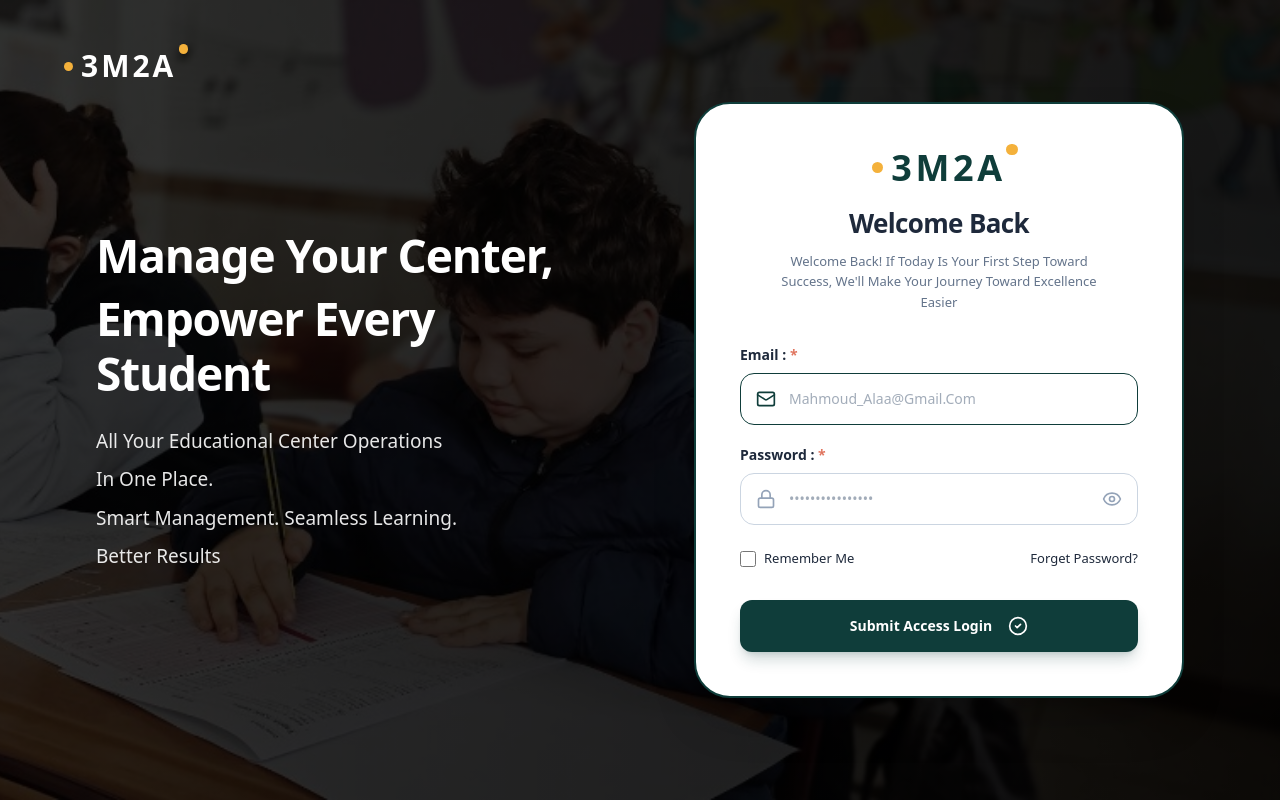
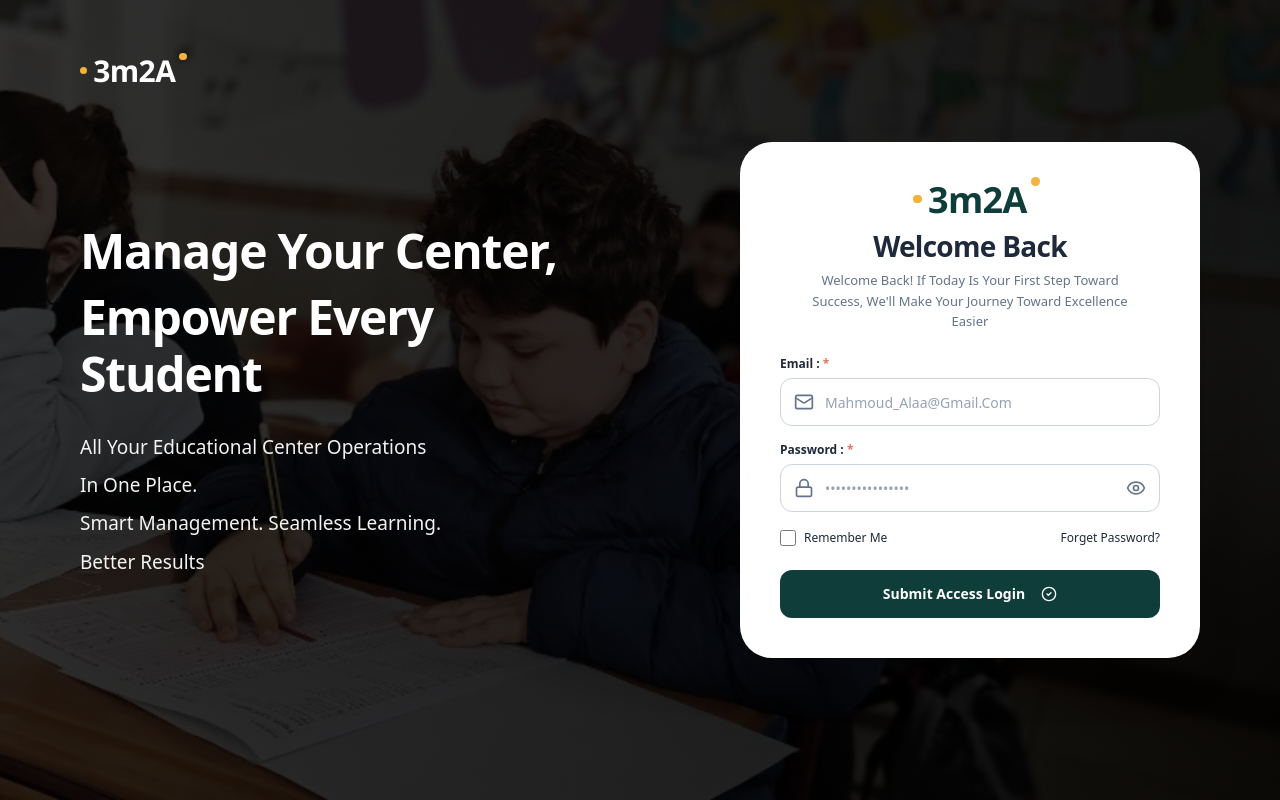
Before and after one commit to mohammedk7alid2004/EduCenterFront, a React (Vite) app: page /login in a window 1280 px wide. Built offline with nearby package versions, Linux system fonts and the light colour scheme; no server answers.

Commit message:
fix(auth): fix logo typography to 3m2A, clean hero layout, and perfect Figma card styling

```diff
--- a/src/features/auth/components/auth-logo.tsx
+++ b/src/features/auth/components/auth-logo.tsx
@@ -9,40 +9,54 @@ export function AuthLogo({
   size = 'md',
   className = '',
 }: AuthLogoProps): JSX.Element {
-  const sizeClasses = {
-    sm: 'text-xl',
+  const textColor = variant === 'light' ? '#FFFFFF' : '#0F3D3A';
+  const dotColor = '#F4B13B';
+
+  const sizes = {
+    sm: 'text-2xl',
     md: 'text-3xl',
     lg: 'text-4xl',
     xl: 'text-5xl md:text-6xl',
-  }[size];
-
-  const textColor = variant === 'light' ? 'text-card' : 'text-primary';
+  };
 
   return (
     <div
-      className={`inline-flex select-none items-center font-bold tracking-tight ${sizeClasses} ${className}`}
-      aria-label="3M2A"
+      className={`inline-flex select-none items-center font-black ${sizes[size]} ${className}`}
+      aria-label="3m2A"
     >
-      <div className="relative inline-flex items-center">
+      <div className="relative inline-flex items-center leading-none">
         {/* Leading golden dot */}
         <span
-          className="me-2 inline-block rounded-full bg-accent"
-          style={{ width: '0.3em', height: '0.3em' }}
+          className="me-1.5 inline-block rounded-full shrink-0"
+          style={{
+            backgroundColor: dotColor,
+            width: '0.24em',
+            height: '0.24em',
+            marginBottom: '0.05em',
+          }}
           aria-hidden="true"
         />
 
-        {/* 3M2A wordmark */}
+        {/* 3m2A wordmark - lowercase m, uppercase A */}
         <span
-          className={`font-black tracking-widest ${textColor}`}
-          style={{ fontFamily: 'system-ui, -apple-system, sans-serif' }}
+          style={{
+            color: textColor,
+            fontFamily: "'Segoe UI', -apple-system, BlinkMacSystemFont, Roboto, sans-serif",
+            fontWeight: 900,
+            letterSpacing: '-0.02em',
+          }}
         >
-          3M2A
+          3m2A
         </span>
 
         {/* Trailing upper golden dot */}
         <span
-          className="absolute -top-1 -end-3 inline-block rounded-full bg-accent"
-          style={{ width: '0.32em', height: '0.32em' }}
+          className="absolute -top-[0.12em] -end-[0.38em] rounded-full shrink-0"
+          style={{
+            backgroundColor: dotColor,
+            width: '0.25em',
+            height: '0.25em',
+          }}
           aria-hidden="true"
         />
       </div>
--- a/src/features/auth/components/login-form.tsx
+++ b/src/features/auth/components/login-form.tsx
@@ -48,18 +48,18 @@ export function LoginForm({
   });
 
   return (
-    <div className="w-full max-w-[490px] rounded-[36px] border-2 border-[#0F3D3A] bg-white p-8 shadow-2xl sm:p-11 text-start">
+    <div className="w-full max-w-[460px] rounded-[32px] bg-white p-8 sm:p-10 shadow-2xl text-start select-none">
       {/* Centered Logo */}
-      <div className="mb-4 flex justify-center text-center">
+      <div className="flex justify-center text-center">
         <AuthLogo variant="dark" size="lg" />
       </div>
 
       {/* Heading & Subtitle */}
-      <div className="mb-8 text-center">
-        <h2 className="text-[26px] font-bold tracking-tight text-[#1E293B]">
+      <div className="mt-3 text-center">
+        <h2 className="text-2xl font-bold tracking-tight text-[#1E293B] sm:text-[28px]">
           {t('auth.login.welcome')}
         </h2>
-        <p className="mx-auto mt-2 max-w-[340px] text-[13px] leading-[1.6] text-[#64748B]">
+        <p className="mx-auto mt-2 max-w-[320px] text-xs leading-[1.6] text-[#64748B] sm:text-[13px]">
           {t('auth.login.subtitle')}
         </p>
       </div>
@@ -68,7 +68,7 @@ export function LoginForm({
       {errorMessage && (
         <div
           role="alert"
-          className="mb-6 flex items-start gap-3 rounded-xl border border-danger/30 bg-danger/10 p-3.5 text-xs text-danger"
+          className="mt-5 flex items-start gap-2.5 rounded-xl border border-danger/30 bg-danger/10 p-3 text-xs text-danger"
         >
           <Icon name="alert" className="mt-0.5 size-4 shrink-0" />
           <span className="flex-1 font-medium">{errorMessage}</span>
@@ -76,14 +76,14 @@ export function LoginForm({
       )}
 
       {/* Form */}
-      <form onSubmit={handleSubmit(onSubmit)} className="space-y-5" noValidate>
+      <form onSubmit={handleSubmit(onSubmit)} className="mt-6 space-y-4" noValidate>
         {/* Email Field */}
         <div>
-          <label htmlFor="email" className="mb-2 block text-sm font-semibold text-[#1E293B]">
+          <label htmlFor="email" className="mb-1.5 block text-xs font-semibold text-[#1E293B]">
             {t('auth.login.emailLabel')} : <span className="text-[#E0745E]">*</span>
           </label>
           <div className="relative flex items-center">
-            <div className="pointer-events-none absolute start-4 flex items-center text-[#0F3D3A]">
+            <div className="pointer-events-none absolute start-3.5 flex items-center text-[#64748B]">
               <Icon name="mail" className="size-5" />
             </div>
             <input
@@ -92,24 +92,24 @@ export function LoginForm({
               autoComplete="email"
               placeholder={t('auth.login.emailPlaceholder')}
               disabled={isLoading}
-              className={`h-[52px] w-full rounded-[14px] border bg-white pe-4 ps-12 text-sm font-medium text-[#1E293B] placeholder:text-[#64748B]/60 transition focus:outline-none focus:ring-2 focus:ring-[#0F3D3A]/20 disabled:cursor-not-allowed disabled:opacity-50 ${
-                errors.email ? 'border-danger focus:border-danger' : 'border-[#0F3D3A]'
+              className={`h-[48px] w-full rounded-xl border bg-white pe-4 ps-11 text-sm text-[#1E293B] placeholder:text-[#94A3B8] transition focus:border-[#0F3D3A] focus:outline-none focus:ring-1 focus:ring-[#0F3D3A] disabled:cursor-not-allowed disabled:opacity-50 ${
+                errors.email ? 'border-danger' : 'border-slate-300'
               }`}
               {...register('email')}
             />
           </div>
           {errors.email?.message && (
-            <p className="mt-1.5 text-xs text-danger">{errors.email.message}</p>
+            <p className="mt-1 text-xs text-danger">{errors.email.message}</p>
           )}
         </div>
 
         {/* Password Field */}
         <div>
-          <label htmlFor="password" className="mb-2 block text-sm font-semibold text-[#1E293B]">
+          <label htmlFor="password" className="mb-1.5 block text-xs font-semibold text-[#1E293B]">
             {t('auth.login.passwordLabel')} : <span className="text-[#E0745E]">*</span>
           </label>
           <div className="relative flex items-center">
-            <div className="pointer-events-none absolute start-4 flex items-center text-[#94A3B8]">
+            <div className="pointer-events-none absolute start-3.5 flex items-center text-[#64748B]">
               <Icon name="lock" className="size-5" />
             </div>
             <input
@@ -118,33 +118,31 @@ export function LoginForm({
               autoComplete="current-password"
               placeholder={t('auth.login.passwordPlaceholder')}
               disabled={isLoading}
-              className={`h-[52px] w-full rounded-[14px] border bg-white pe-12 ps-12 text-sm font-medium text-[#1E293B] placeholder:text-[#64748B]/60 transition focus:outline-none focus:ring-2 focus:ring-[#0F3D3A]/20 disabled:cursor-not-allowed disabled:opacity-50 ${
-                errors.password
-                  ? 'border-danger focus:border-danger'
-                  : 'border-slate-300 focus:border-[#0F3D3A]'
+              className={`h-[48px] w-full rounded-xl border bg-white pe-11 ps-11 text-sm text-[#1E293B] placeholder:text-[#94A3B8] transition focus:border-[#0F3D3A] focus:outline-none focus:ring-1 focus:ring-[#0F3D3A] disabled:cursor-not-allowed disabled:opacity-50 ${
+                errors.password ? 'border-danger' : 'border-slate-300'
               }`}
               {...register('password')}
             />
             <button
               type="button"
               onClick={() => setShowPassword((prev) => !prev)}
-              className="absolute end-4 flex items-center text-[#94A3B8] transition hover:text-[#1E293B]"
+              className="absolute end-3.5 flex items-center text-[#64748B] transition hover:text-[#1E293B]"
               aria-label={showPassword ? 'Hide password' : 'Show password'}
             >
               <Icon name={showPassword ? 'eyeOff' : 'eye'} className="size-5" />
             </button>
           </div>
           {errors.password?.message && (
-            <p className="mt-1.5 text-xs text-danger">{errors.password.message}</p>
+            <p className="mt-1 text-xs text-danger">{errors.password.message}</p>
           )}
         </div>
 
         {/* Remember Me & Forget Password */}
-        <div className="flex items-center justify-between pt-1 text-[13px]">
+        <div className="flex items-center justify-between pt-0.5 text-xs">
           <label className="flex cursor-pointer items-center gap-2 select-none">
             <input
               type="checkbox"
-              className="size-4 rounded border-[#0F3D3A] text-[#0F3D3A] accent-[#0F3D3A] focus:ring-[#0F3D3A]/20"
+              className="size-4 rounded border-slate-300 text-[#0F3D3A] accent-[#0F3D3A] focus:ring-[#0F3D3A]"
               disabled={isLoading}
               {...register('rememberMe')}
             />
@@ -161,14 +159,14 @@ export function LoginForm({
         </div>
 
         {/* Submit Button */}
-        <div className="pt-3">
+        <div className="pt-2">
           <Button
             type="submit"
             loading={isLoading}
-            className="h-[52px] w-full rounded-[14px] bg-[#0F3D3A] text-[15px] font-semibold text-white shadow-lg shadow-[#0F3D3A]/20 transition hover:bg-[#0F3D3A]/90 hover:opacity-100"
+            className="h-[48px] w-full rounded-xl bg-[#0F3D3A] text-sm font-semibold text-white transition hover:bg-[#0F3D3A]/90 hover:opacity-100"
           >
             <span>{isLoading ? t('auth.login.submitting') : t('auth.login.submit')}</span>
-            {!isLoading && <Icon name="checkCircle" className="ms-2 size-5" />}
+            {!isLoading && <Icon name="checkCircle" className="ms-2 size-4" />}
           </Button>
         </div>
       </form>
--- a/src/features/auth/components/login-hero.tsx
+++ b/src/features/auth/components/login-hero.tsx
@@ -1,39 +1,16 @@
-import { useTranslation } from 'react-i18next';
-import { AuthLogo } from './auth-logo';
+export function LoginHero(): JSX.Element {
+  return (
+    <div className="w-full max-w-xl text-start select-none">
+      <h1 className="text-3xl font-extrabold tracking-tight text-white sm:text-4xl md:text-5xl lg:text-[48px] lg:leading-[1.2]">
+        Manage Your Center,
+        <span className="mt-2 block font-extrabold text-white">Empower Every Student</span>
+      </h1>
 
-export function LoginHero(): JSX.Element {
-  const { t } = useTranslation();
-
-  return (
-    <div className="relative hidden w-full flex-col justify-between overflow-hidden p-8 lg:flex lg:w-1/2 xl:p-14">
-      {/* Top Logo */}
-      <div className="relative z-10 text-start">
-        <AuthLogo variant="light" size="md" />
-      </div>
-
-      {/* Center Hero Content */}
-      <div className="relative z-10 my-auto max-w-lg space-y-6 text-start">
-        <div className="space-y-2">
-          <h2 className="text-3xl font-medium tracking-tight text-card/90 sm:text-4xl">
-            {t('auth.hero.titlePart1')}
-          </h2>
-          <h1 className="text-4xl font-black tracking-tight text-card sm:text-5xl">
-            {t('auth.hero.titlePart2')}
-          </h1>
-        </div>
-
-        <div className="space-y-2 text-base text-card/80 sm:text-lg">
-          <p className="leading-relaxed font-normal">{t('auth.hero.subtitle')}</p>
-          <p className="text-sm font-medium tracking-wide text-accent">{t('auth.hero.tagline')}</p>
-        </div>
-      </div>
-
-      {/* Bottom Footer Accent */}
-      <div className="relative z-10 flex items-center gap-3 text-start text-xs text-card/50">
-        <span className="inline-block size-2 rounded-full bg-accent" />
-        <span>
-          {t('app.name')} &copy; {new Date().getFullYear()}
-        </span>
+      <div className="mt-7 space-y-1.5 text-base font-normal text-white/95 sm:text-lg lg:text-[19px] lg:leading-[1.7]">
+        <p>All Your Educational Center Operations</p>
+        <p>In One Place.</p>
+        <p>Smart Management. Seamless Learning.</p>
+        <p>Better Results</p>
       </div>
     </div>
   );
--- a/src/features/auth/login-page.tsx
+++ b/src/features/auth/login-page.tsx
@@ -4,6 +4,7 @@ import { useTranslation } from 'react-i18next';
 import { ROUTES, STORAGE_KEYS } from '@/config';
 import { useLogin } from './hooks';
 import { AuthLogo } from './components/auth-logo';
+import { LoginHero } from './components/login-hero';
 import { LoginForm } from './components/login-form';
 import { LoginSuccessModal } from './components/login-success-modal';
 import { ForgotPasswordModal } from './components/forgot-password-modal';
@@ -51,7 +52,7 @@ export function LoginPage(): JSX.Element {
       {showSplash && <SplashScreen onComplete={handleSplashComplete} />}
 
       <main
-        className="relative min-h-screen w-full overflow-x-hidden bg-black text-white"
+        className="relative flex min-h-screen w-full items-center justify-center overflow-x-hidden bg-black text-white"
         style={{
           background:
             "linear-gradient(270deg, rgba(0, 0, 0, 0.9) 0%, rgba(0, 0, 0, 0.77) 100%), url('/images/auth-bg.jpg')",
@@ -60,32 +61,20 @@ export function LoginPage(): JSX.Element {
           backgroundRepeat: 'no-repeat',
         }}
       >
-        {/* Top-Left Logo fixed in header area matching Figma */}
-        <header className="absolute top-8 start-8 z-20 sm:top-10 sm:start-12 lg:top-12 lg:start-16">
+        {/* Top-Left Logo matching Figma header */}
+        <header className="absolute top-8 start-8 z-20 sm:top-12 sm:start-12 lg:top-14 lg:start-20">
           <AuthLogo variant="light" size="md" />
         </header>
 
-        {/* Main Content Area */}
-        <div className="relative z-10 flex min-h-screen w-full items-center justify-between px-6 py-24 sm:px-12 lg:px-20 xl:px-24">
-          <div className="mx-auto flex w-full max-w-[1440px] flex-col items-center justify-between gap-12 lg:flex-row lg:items-center">
-            {/* Left Hero Typography matching Figma */}
-            <div className="w-full max-w-xl text-start lg:w-1/2">
-              <div className="space-y-6">
-                <h1 className="text-3xl font-bold tracking-tight text-white sm:text-4xl md:text-5xl lg:text-[46px] lg:leading-[1.2]">
-                  Manage Your Center,
-                  <span className="block mt-2">Empower Every Student</span>
-                </h1>
-
-                <div className="space-y-1.5 text-base font-normal text-white/90 sm:text-lg lg:text-[19px] lg:leading-[1.7]">
-                  <p>All Your Educational Center Operations</p>
-                  <p>In One Place.</p>
-                  <p>Smart Management. Seamless Learning.</p>
-                  <p>Better Results</p>
-                </div>
-              </div>
+        {/* Content container */}
+        <div className="relative z-10 flex min-h-screen w-full max-w-[1380px] items-center justify-between px-6 py-24 sm:px-12 lg:px-20">
+          <div className="flex w-full flex-col items-center justify-between gap-12 lg:flex-row lg:items-center">
+            {/* Left Hero Section */}
+            <div className="w-full lg:w-1/2">
+              <LoginHero />
             </div>
 
-            {/* Right Login Card matching Figma */}
+            {/* Right Login Card */}
             <div className="flex w-full justify-center lg:w-1/2 lg:justify-end">
               <LoginForm
                 onSubmit={handleLoginSubmit}
```
